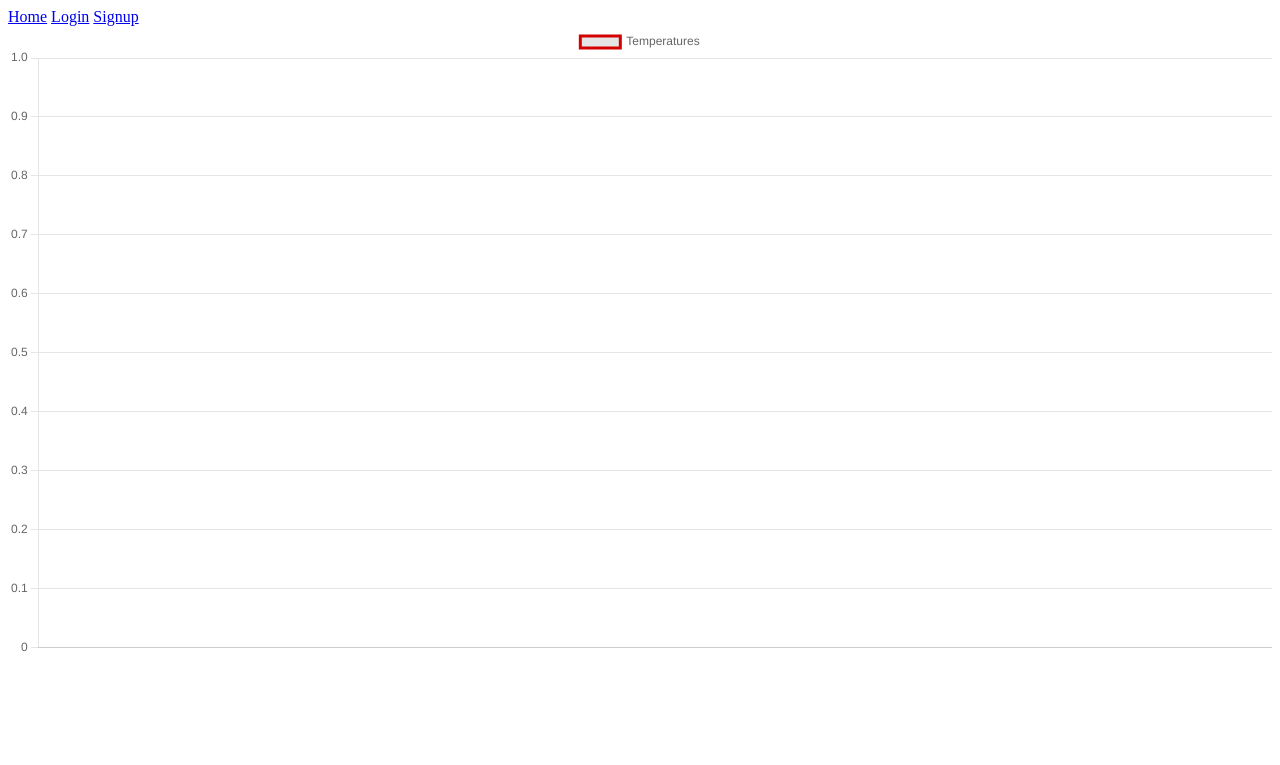
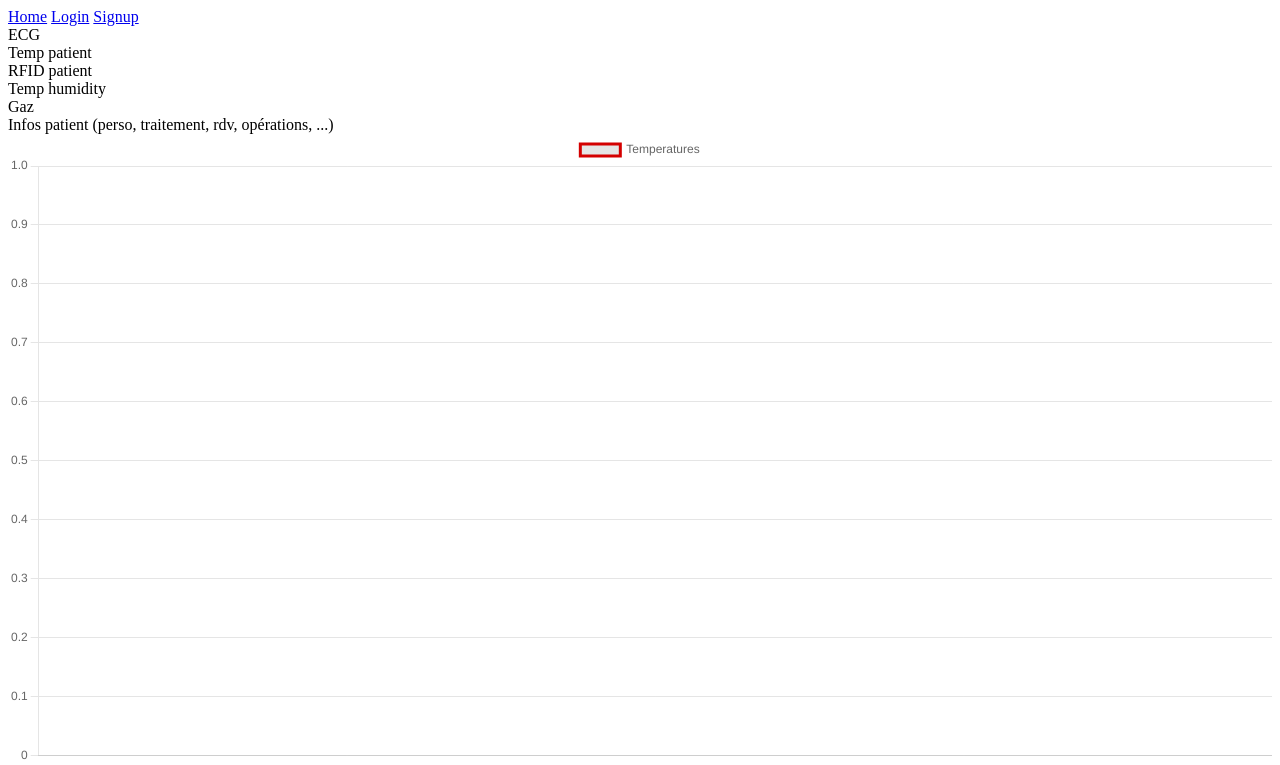
Before and after one commit to EvanFrouin/ProjetMaj, a Python web app: template web/templates/dashboard.html in a window 1280 px wide. Shown: the top 765 px of the page. Run offline with Jinja, Linux system fonts and the light colour scheme; the template is opened without the code that fills it, so the values that code supplies are empty; some libraries are stand-ins or nearby versions.

Commit message:
[Updated]:[added grids for the graphs]

```diff
--- a/web/templates/dashboard.html
+++ b/web/templates/dashboard.html
@@ -1,6 +1,15 @@
 {% extends "base.html" %}
-{% block title %}Index{% endblock %}
+{% block style %}{{ url_for('static', filename='style/pageContent.css') }}{% endblock %}
+{% block title %}Home{% endblock %}
 {% block content %}
+    <div class="wrapper">
+        <div class="grid-container vertical-center one">ECG</div>
+        <div class="grid-container vertical-center two">Temp patient</div>
+        <div class="grid-container vertical-center three">RFID patient</div>
+        <div class="grid-container vertical-center four">Temp humidity</div>
+        <div class="grid-container vertical-center five">Gaz</div>
+        <div class="grid-container vertical-center six">Infos patient (perso, traitement, rdv, opérations, ...)</div>
+    </div>
     <div>
         <canvas id="chart"></canvas>
     </div>
@@ -37,7 +46,6 @@
 			        const {ctx, chartArea} = chart;
 
 			        if (!chartArea) {
-			          // This case happens on initial chart load
 			          return null;
 			        }
 
```
